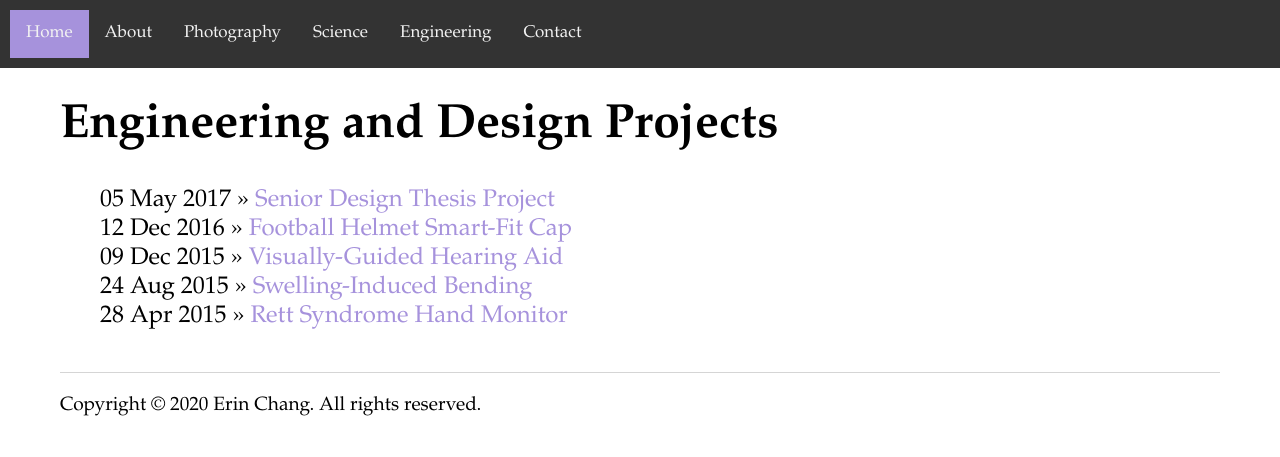
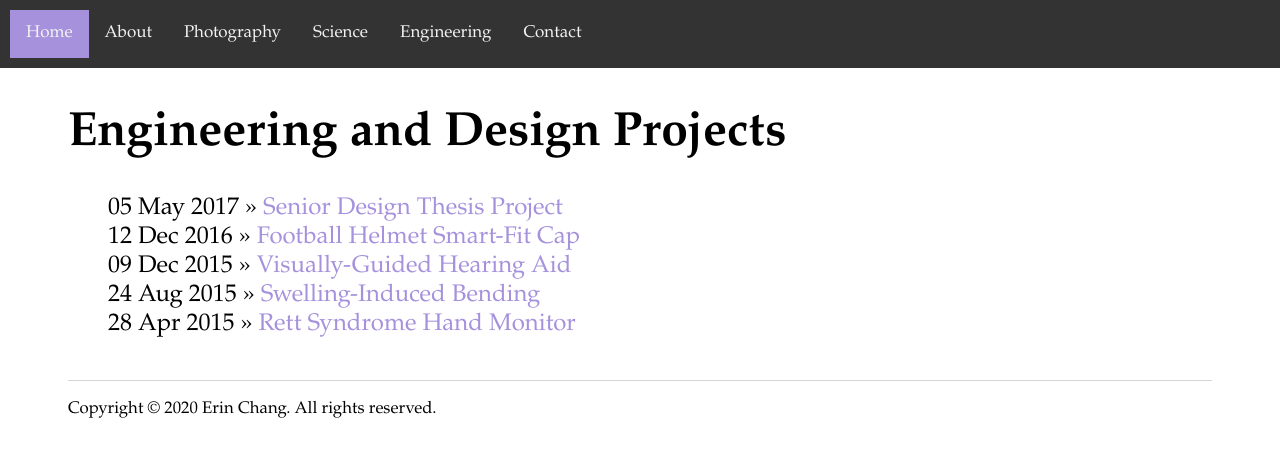
Before and after one commit to echang17/echang17.github.io, a Jekyll site: the page built from projects/index.html, in a window 1280 px wide. Shown: the top 457 px of the page. Built offline with Jekyll 4.4.1, drawn with Linux system fonts in a browser that asks for light colours.

Commit message:
Update main.css

```diff
--- a/css/main.css
+++ b/css/main.css
@@ -38,17 +38,6 @@
   display: none;
 }
 
-/* When the screen is less than 600 pixels wide, hide all links, except for the first one ("Home"). Show the link that contains should open and close the topnav (.icon) */
-/*old nav bar@media screen and (max-width: 600px) {
-  .topnav a:not(:first-child), .dropdown .dropbtn {
-    display: none;
-  }
-  .topnav a.icon {
-    float: right;
-    display: block;
-  }
-}*/
-
 /* The "responsive" class is added to the topnav with JavaScript when the user clicks on the icon. This class makes the topnav look good on small screens (display the links vertically instead of horizontally) */
 @media screen and (max-width: 600px) {
   .topnav a:not(:first-child) {display: none;}
@@ -71,50 +60,19 @@
     text-align: left;
   }
 }
-
-/*old nav bar @media screen and (max-width: 600px) {
-  .topnav.responsive {position: relative;}
-  .topnav.responsive a.icon {
-    position: absolute;
-    right: 0;
-    top: 0;
-  }
-  .topnav.responsive a {
-    float: none;
-    display: block;
-    text-align: left;
-  }
-  .topnav.responsive .dropdown {float: none;}
-  .topnav.responsive .dropdown-content {position: relative;}
-  .topnav.responsive .dropdown .dropbtn {
-    display: block;
-    width: 100%;
-    text-align: left;
-  }
-} */
 /*NAVIGATION BAR ends here*/
 
 body {
-    margin: 60px 60px 60px 60px; /*changed margin to even around all sides*/
-    /*width: 90%; make more use of the width*/
+    padding: 60px 60px 60px 60px; /*even padding around sides*/
     z-index: 1; /*put body behind nav bar*/
 }
 /*FOOTER*/
 footer {
-    border-top: 1px solid #d5d5d5;
-    font-size: .8em;
+    border-top: 1px solid #d5d5d5; /*grey bar*/
+    font-size: .7em;
+    font-color: #d5d5d5; /*grey to match bar*/
+
 }
-/* old footer code?
-footer ul {
-    font-family: "Palatino Linotype", "Book Antiqua", Palatino, serif;
-    padding: 0px;
-    list-style: none;
-    font-weight: bold;
-}
-footer ul li {
-    display: inline;
-    margin-right: 20px;
-}*/
 /*FOOTER ends here*/
 
 a {
```
